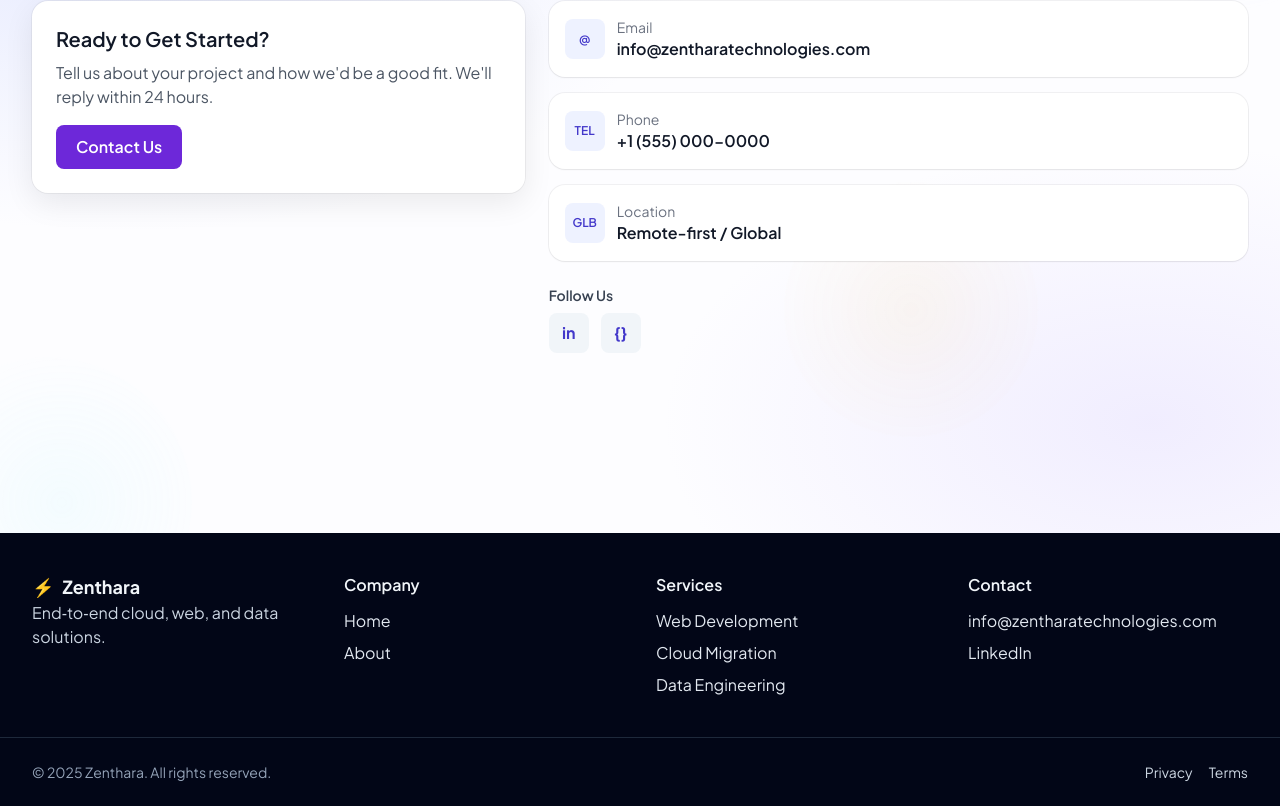
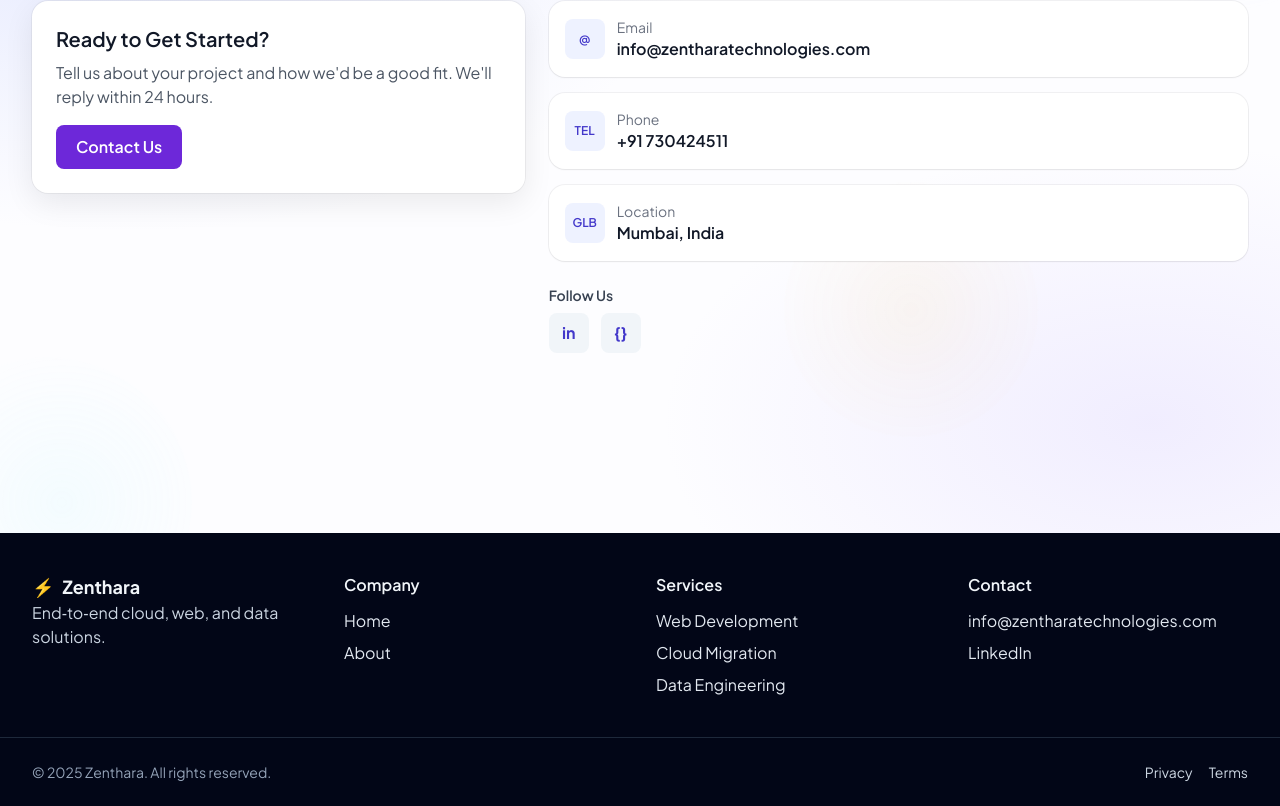
Before and after one commit to Zenthara-Technologies/zenthara-website, a Next.js app: page / in a window 1280 px wide. Shown: the part 3340-4146 px from the top of the page. Built offline with nearby package versions, Linux system fonts and the light colour scheme.

Commit message:
Update ContactInfoSection.tsx

```diff
--- a/src/components/ContactInfoSection.tsx
+++ b/src/components/ContactInfoSection.tsx
@@ -4,8 +4,8 @@ type ContactRow = { label: string; value: string; icon: string; href?: string };
 
 const CONTACT_ROWS: ContactRow[] = [
   { label: 'Email', value: 'info@zentharatechnologies.com', icon: '@', href: 'mailto:info@zentharatechnologies.com' },
-  { label: 'Phone', value: '+1 (555) 000-0000', icon: 'TEL' },
-  { label: 'Location', value: 'Remote-first / Global', icon: 'GLB' }
+  { label: 'Phone', value: '+91 730424511', icon: 'TEL' },
+  { label: 'Location', value: 'Mumbai, India', icon: 'GLB' }
 ];
 
 export function ContactInfoSection() {
```
